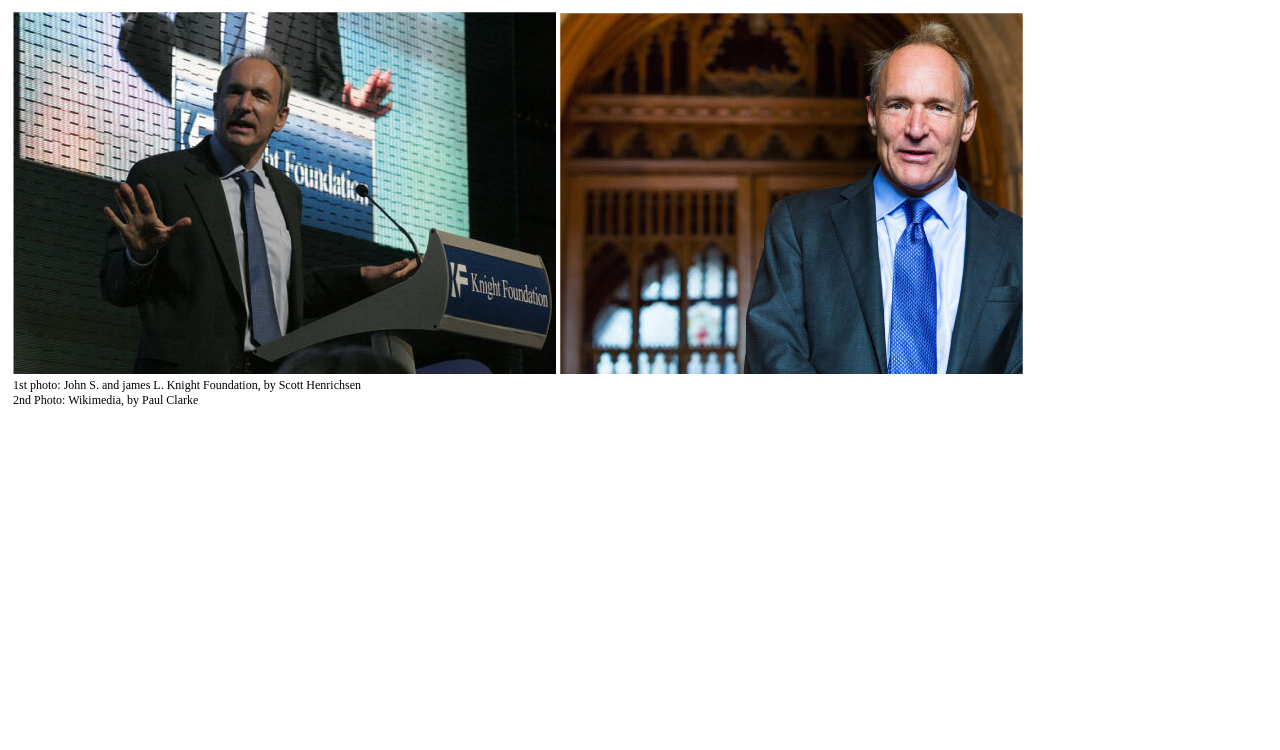
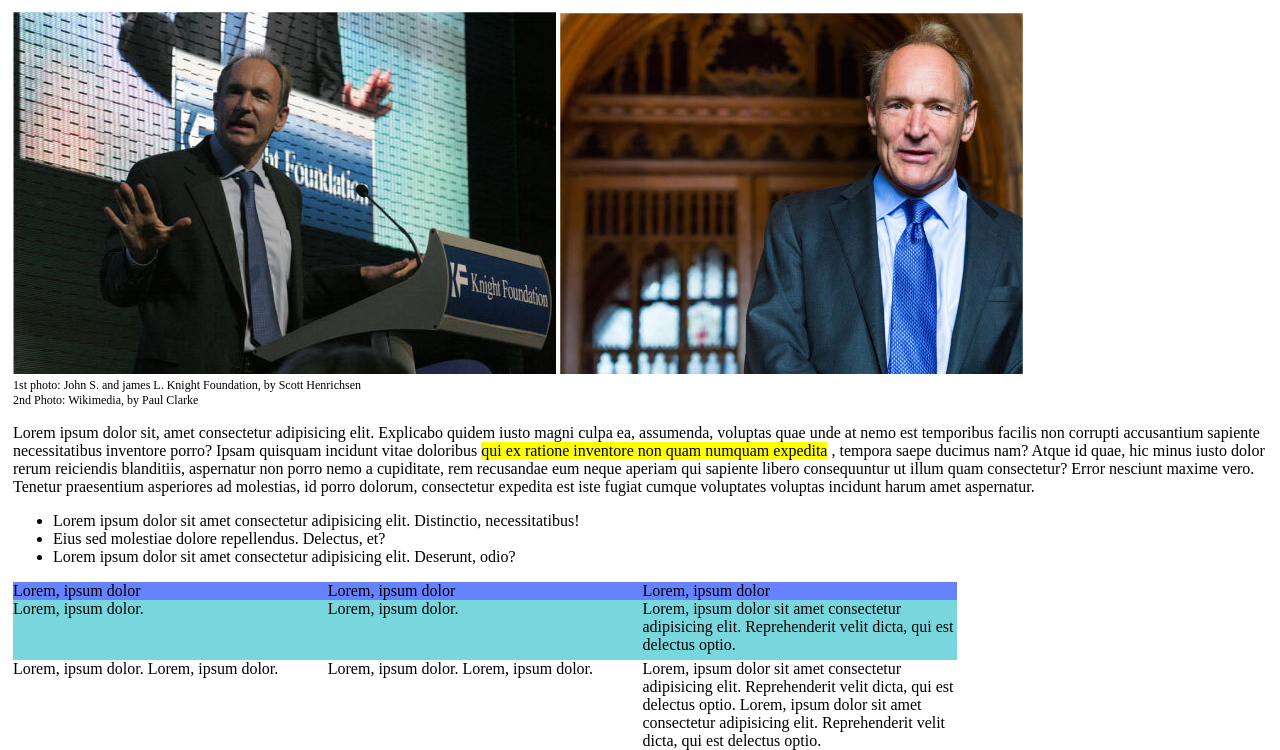
Before and after one commit to Danielateresa/html-css-booleaner, a plain HTML site: page index.html in a window 1280 px wide. Shown: the part 264-1014 px from the top of the page. Before the commit the page ends 800 px from the top, so only its background shows below. Drawn offline with Linux system fonts and the light colour scheme.

Commit message:
completata sezione testo da terminare tabella

```diff
--- a/css/style.css
+++ b/css/style.css
@@ -35,3 +35,31 @@ h1 {
 .testo_descrittivo {
     font-size: 12px;
 }
+
+.evidenziato {
+    background-color: yellow;
+}
+
+th {
+    margin-right: 10%;
+}
+
+.colonnasx,
+.colonna_centro,
+.colonnadx {
+    float: left;
+    width: 25%;
+}
+
+.colonnadx {
+    float: left;
+}
+
+.riga1 {
+    background-color: rgba(0, 47, 255, 0.60);
+}
+
+.riga2 {
+    background-color: rgb(120, 214, 221);
+    height: 60px;
+}
--- a/index.html
+++ b/index.html
@@ -19,7 +19,7 @@
         <main>
 
             <!-- sezione titolo e autore -->
-            <section id="intestazione">
+            <section id="i ">
                 <h1>
                     Internet deve essere al servizio del "bene pubblico": il
                     manifesto di Tim Berners-Lee
@@ -51,7 +51,81 @@
             </section>
             <!-- /sezione immagini main -->
 
+            <!-- sezione testo -->
+            <section id="testo">
+                <p>
+                    Lorem ipsum dolor sit, amet consectetur adipisicing elit.
+                    Explicabo quidem iusto magni culpa ea, assumenda, voluptas
+                    quae unde at nemo est temporibus facilis non corrupti
+                    accusantium sapiente necessitatibus inventore porro? Ipsam
+                    quisquam incidunt vitae doloribus <span class="evidenziato">qui
+                        ex ratione inventore
+                        non quam numquam expedita</span> , tempora saepe ducimus
+                    nam? Atque
+                    id quae, hic minus iusto dolor rerum reiciendis blanditiis,
+                    aspernatur non porro nemo a cupiditate, rem recusandae eum
+                    neque aperiam qui sapiente libero consequuntur ut illum quam
+                    consectetur? Error nesciunt maxime vero. Tenetur praesentium
+                    asperiores ad molestias, id porro dolorum, consectetur
+                    expedita est iste fugiat cumque voluptates voluptas incidunt
+                    harum amet aspernatur.
+                </p>
 
+
+                <ul>
+                    <li>
+                        Lorem ipsum dolor sit amet consectetur adipisicing elit.
+                        Distinctio, necessitatibus!
+                    </li>
+                    <li>
+                        Eius sed molestiae dolore repellendus. Delectus, et?
+                    </li>
+                    <li>
+                        Lorem ipsum dolor sit amet consectetur adipisicing elit.
+                        Deserunt, odio?
+                    </li>
+                </ul>
+
+                <!-- tabella -->
+                <div class="colonnasx">
+                    <div class="riga1">
+                        <span>Lorem, ipsum dolor</span></div>
+                    <div class="riga2">
+                        <span>Lorem, ipsum dolor.</span></div>
+                    <riga class="riga3">
+                        <span>Lorem, ipsum dolor.</span></riga>
+                    <riga class="riga4">
+                        <span>Lorem, ipsum dolor.</span></riga>
+                </div>
+                <div class="colonna_centro">
+                    <div class="riga1">
+                        <span>Lorem, ipsum dolor</span></div>
+                    <div class="riga2">
+                        <span>Lorem, ipsum dolor.</span></div>
+                    <riga class="riga3">
+                        <span>Lorem, ipsum dolor.</span></riga>
+                    <riga class="riga4">
+                        <span>Lorem, ipsum dolor.</span></riga>
+                </div>
+                <div class="colonnadx">
+                    <div class="riga1">
+                        <span>Lorem, ipsum dolor</span></div>
+                    <div class="riga2">
+                        <span>Lorem, ipsum dolor sit amet consectetur
+                            adipisicing
+                            elit.
+                            Reprehenderit velit dicta, qui est delectus optio.</span></div>
+                    <span>Lorem, ipsum dolor sit amet consectetur adipisicing
+                        elit.
+                        Reprehenderit velit dicta, qui est delectus optio.</span>
+                    <span>Lorem, ipsum dolor sit amet consectetur adipisicing
+                        elit.
+                        Reprehenderit velit dicta, qui est delectus optio.</span>
+                </div>
+                <!-- /tabella -->
+
+
+            </section>
         </main>
         <!-- /main -->
 
```
